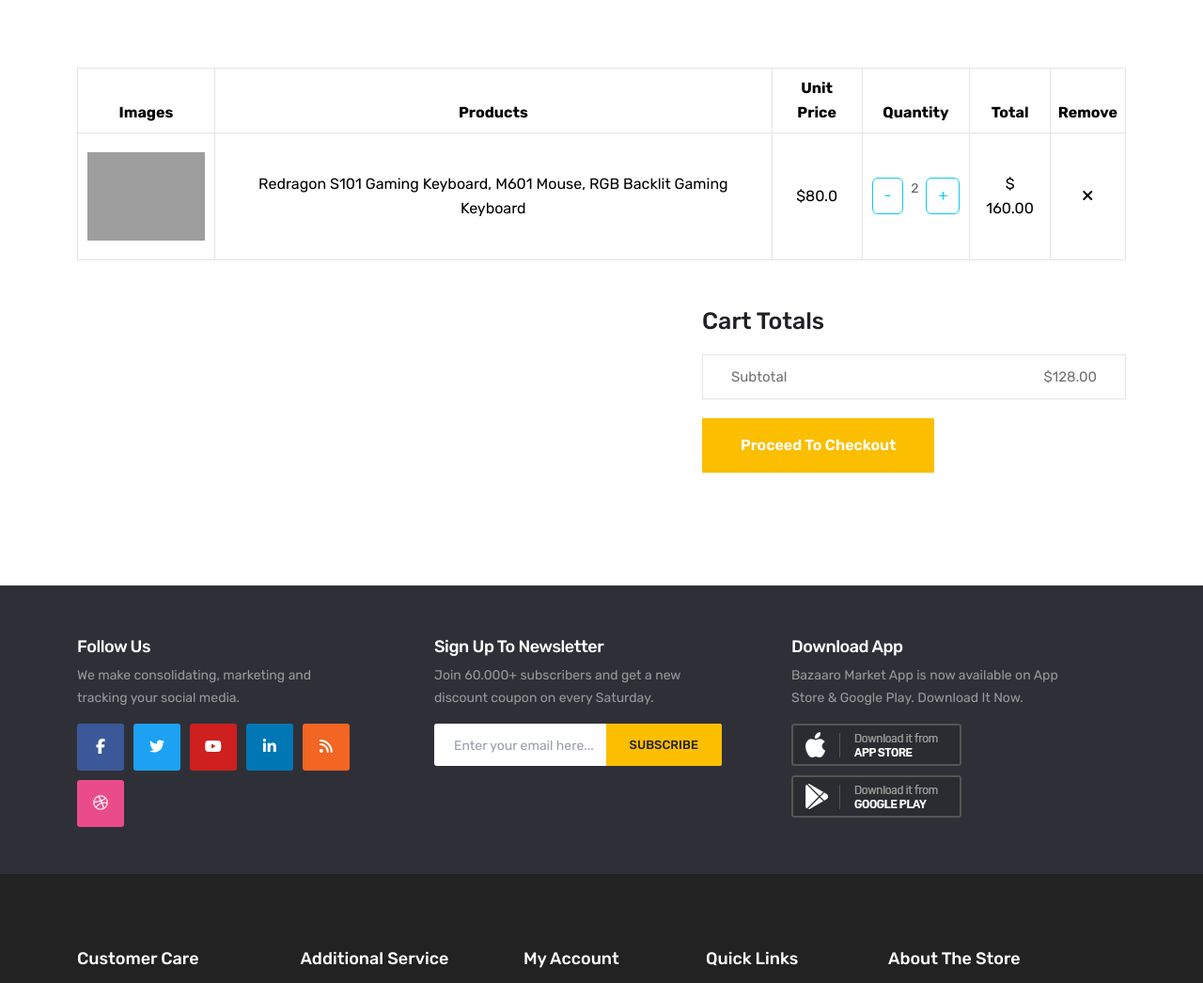
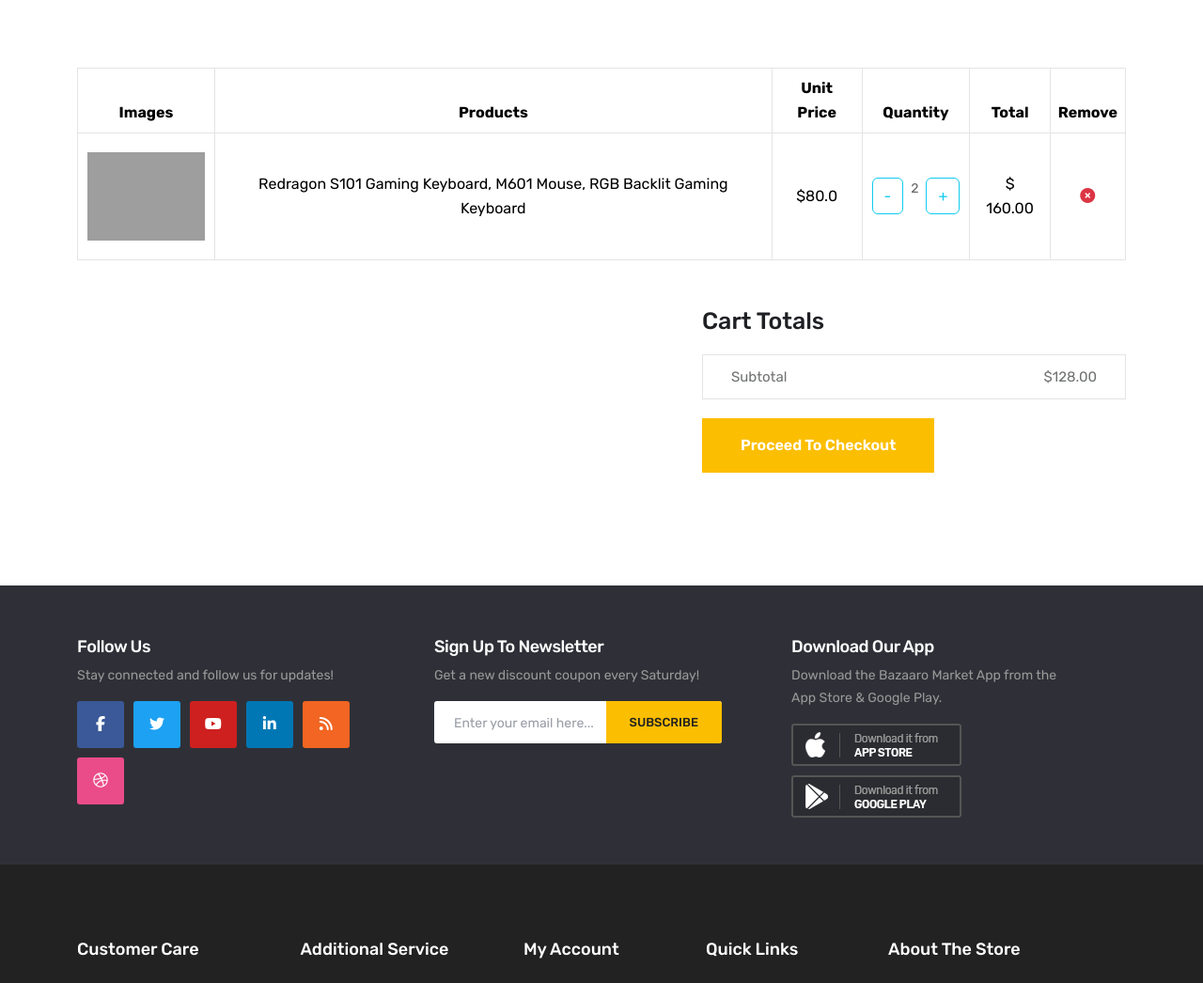
Before and after one commit to Sengwamana/Bazaaro_A_Vendor_Driven-eCommerce_System, a Django app: page /show-cart/ in a window 1280 px wide. Shown: the part 602-1648 px from the top of the page at 94% size. Run offline with Django 4.2, Linux system fonts and the light colour scheme; a user stored in the database is signed in; data comes from the database, SQL or seed files in the repository; some libraries are stand-ins or nearby versions; some web fonts are replaced; grey boxes are pictures that could not be loaded.

Commit message:
Update cart.html
Updated Code with Enhancements

```diff
--- a/templates/products/cart.html
+++ b/templates/products/cart.html
@@ -1,6 +1,5 @@
 {% extends "baseFiles/base.html" %}
 {% load static %}
-
 
 {% block bodycontent %}
 <main>
@@ -31,15 +30,18 @@
         </div>
     </div>
     <!-- page-banner-area-end -->
+
     {% include 'baseFiles/messages.html' %}
+
     <!-- cart-area-start -->
     <section class="cart-area pt-120 pb-120">
         <div class="container">
             <div class="row">
                 <div class="col-12">
                     <form action="#">
+
                         <div class="table-content table-responsive">
-                          <table class="table">
+                            <table class="table table-bordered shadow-lg">
                                 <thead>
                                     <tr>
                                         <th class="product-thumbnail">Images</th>
@@ -51,24 +53,31 @@
                                     </tr>
                                 </thead>
                                 <tbody>
-
                                     {% if carts %}
                                     {% for product in carts %}
-
                                     <tr>
-                                      <td class="product-thumbnail"><a href="#"><img src="{{product.product.productimage_set.first.image}}" alt=""></a></td>
-                                      <td class="product-name"><a href="#">{{product.product.title}}</a></td>
-                                      <td class="product-price"><span class="amount">${{product.product.discounted_price}}</span></td>
+                                        <td class="product-thumbnail">
+                                            <a href="#">
+                                                <img src="{{ product.product.productimage_set.first.image }}" alt="product image" class="cart-img">
+                                            </a>
+                                        </td>
+                                        <td class="product-name"><a href="#">{{ product.product.title }}</a></td>
+                                        <td class="product-price"><span class="amount">${{ product.product.discounted_price }}</span></td>
                                         <td class="product-quantity">
                                             <div class="d-inline-flex">
-                                                <div class='btn btn-outline-info minus' onclick="change_cart_quantity('{{product.id}}',2)">-</div>
-                                                <p class="mx-2 cart-quantity" id="product-quantity-{{product.id}}" >{{product.quantity}}</p>
-                                                <div class="btn btn-outline-info plus-{{product.id}}" onclick="change_cart_quantity('{{product.id}}',1)">+</div>
-
+                                                <button class="btn btn-outline-info minus" onclick="change_cart_quantity('{{ product.id }}', 2)">-</button>
+                                                <p class="mx-2 cart-quantity" id="product-quantity-{{ product.id }}">{{ product.quantity }}</p>
+                                                <button class="btn btn-outline-info plus" onclick="change_cart_quantity('{{ product.id }}', 1)">+</button>
                                             </div>
                                         </td>
-                                      <td class="product-subtotal"><span class="amount" id='total_product_price-{{product.id}}'>$ {{product.total_product_price | floatformat:2}}</span></td>
-                                      <td class="product-remove"><a href="#" onclick="change_cart_quantity('{{product.id}}',0)"><i class="fa fa-times"></i></a></td>
+                                        <td class="product-subtotal">
+                                            <span class="amount" id="total_product_price-{{ product.id }}">$ {{ product.total_product_price | floatformat:2 }}</span>
+                                        </td>
+                                        <td class="product-remove">
+                                            <a href="#" onclick="change_cart_quantity('{{ product.id }}', 0)">
+                                                <i class="fa fa-times-circle text-danger"></i>
+                                            </a>
+                                        </td>
                                     </tr>
                                     {% endfor %}
                                     {% endif %}
@@ -79,12 +88,13 @@
                         <div class="row justify-content-end">
                             <div class="col-md-5">
                                 <div class="cart-page-total">
-                                   <h2>Cart totals</h2>
+                                    <h2>Cart Totals</h2>
                                     <ul class="mb-20">
-                                      <li>Subtotal <span id='sub_total_price'>${{sub_total | floatformat:2}}</span></li>
-                                      {% comment %} <li>Total <span>${{sub_total | floatformat:2}}</span></li> {% endcomment %}
+                                        <li>Subtotal <span id="sub_total_price">${{ sub_total | floatformat:2 }}</span></li>
                                     </ul>
-                                   <a class="tp-btn-h1" href="{% url 'check_out' %}">Proceed to checkout</a>
+                                    <a class="tp-btn-h1" href="{% url 'check_out' %}">
+                                        Proceed to Checkout
+                                    </a>
                                 </div>
                             </div>
                         </div>
@@ -102,7 +112,7 @@
                 <div class="col-lg-4 col-md-6">
                     <div class="cta-item cta-item-d mb-30">
                         <h5 class="cta-title">Follow Us</h5>
-                        <p>We make consolidating, marketing and tracking your social media.</p>
+                        <p>Stay connected and follow us for updates!</p>
                         <div class="cta-social">
                             <div class="social-icon">
                                 <a href="#" class="facebook"><i class="fab fa-facebook-f"></i></a>
@@ -118,39 +128,35 @@
                 <div class="col-lg-4 col-md-6">
                     <div class="cta-item mb-30">
                         <h5 class="cta-title">Sign Up To Newsletter</h5>
-                        <p>Join 60.000+ subscribers and get a new discount coupon  on every Saturday.</p>
+                        <p>Get a new discount coupon every Saturday!</p>
                         <div class="subscribe__form">
                             <form action="#">
                                 <input type="email" placeholder="Enter your email here...">
-                                <button>subscribe</button>
+                                <button>Subscribe</button>
                             </form>
                         </div>
                     </div>
                 </div>
                 <div class="col-lg-4 col-md-6">
                     <div class="cta-item mb-30">
-                        <h5 class="cta-title">Download App</h5>
-                        <p>Bazaaro Market App is now available on App Store & Google Play. Download It Now.</p>
+                        <h5 class="cta-title">Download Our App</h5>
+                        <p>Download the Bazaaro Market App from the App Store & Google Play.</p>
                         <div class="cta-apps">
                             <div class="apps-store">
-                                <a href="#"><img src="{% static 'assets/img/brand/app_ios.png' %}" alt=""></a>
-                                <a href="#"><img src="{% static 'assets/img/brand/app_android.png' %}" alt=""></a>
+                                <a href="#"><img src="{% static 'assets/img/brand/app_ios.png' %}" alt="iOS"></a>
+                                <a href="#"><img src="{% static 'assets/img/brand/app_android.png' %}" alt="Android"></a>
                             </div>
                         </div>
                     </div>
                 </div>
             </div>
         </div>
-
     </section>
     <!-- cta-area-end -->
 
 </main>
 {% endblock bodycontent %}
 
-
 {% block staticfiles_js %}
-
 <script src="{% static 'customjs/cart.js' %}"></script>
-
 {% endblock staticfiles_js %}
```
Lines whose indentation alone changed are shown as unchanged.
